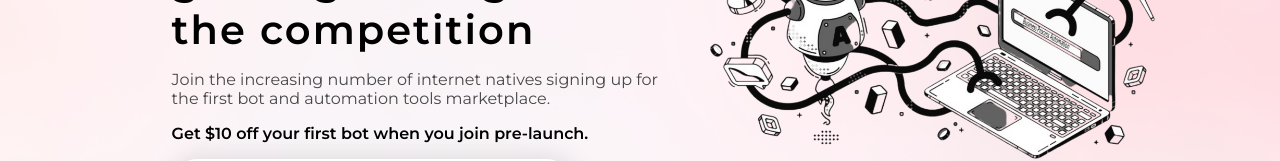
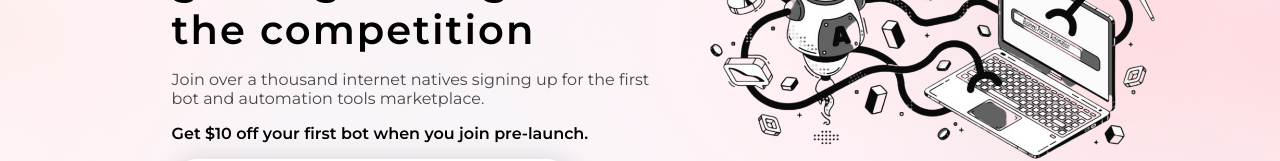
Before and after one commit to ericlam1114/botwarrior.io-landing-page, a React (Create React App) app: page / in a window 1280 px wide. Shown: the part 326-487 px from the top of the page. Built offline with nearby package versions, Linux system fonts and the light colour scheme.

Commit message:
text improve

```diff
--- a/src/Components/Header.jsx
+++ b/src/Components/Header.jsx
@@ -36,7 +36,7 @@ const Header = () => {
             <div className="flexHeader"><div>
             <div className="name">
             <h1><span>Win The Internet</span> by gaining an edge on the competition</h1>
-            <p className="details">Join the increasing number of internet natives signing up for the first bot and automation tools marketplace.</p>
+            <p className="details">Join over a thousand internet natives signing up for the first bot and automation tools marketplace.</p>
             <p><strong>Get $10 off your first bot when you join pre-launch.</strong></p>
            <div>
             <div className="contact-input contact-center">
```
